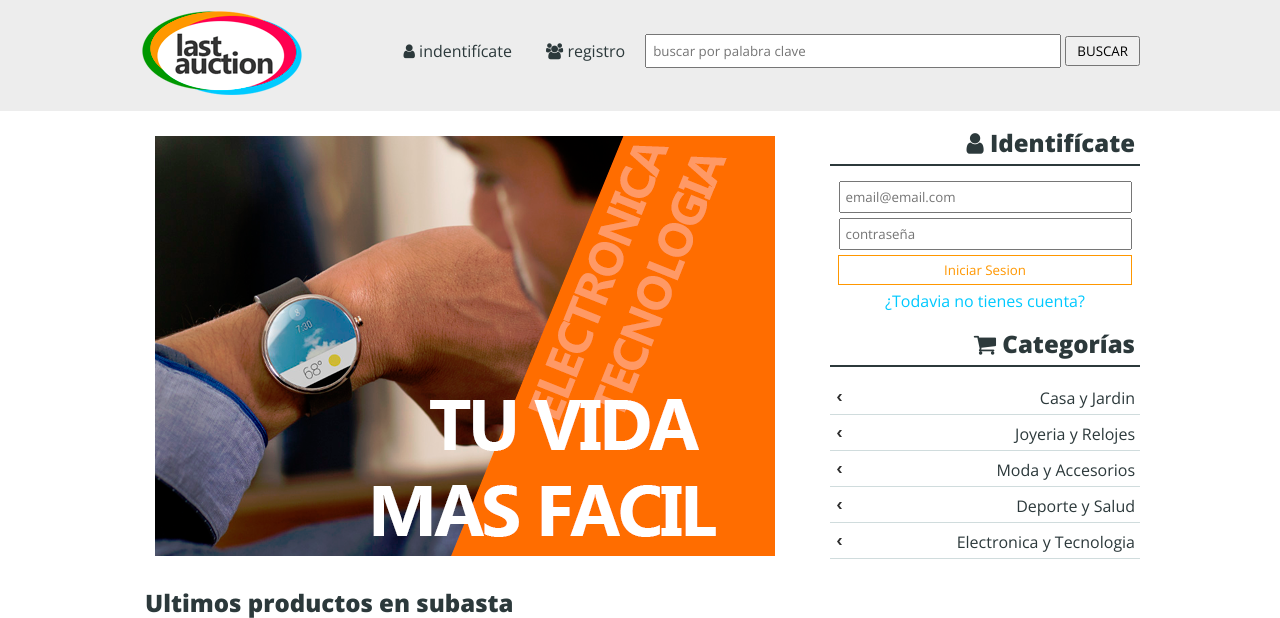
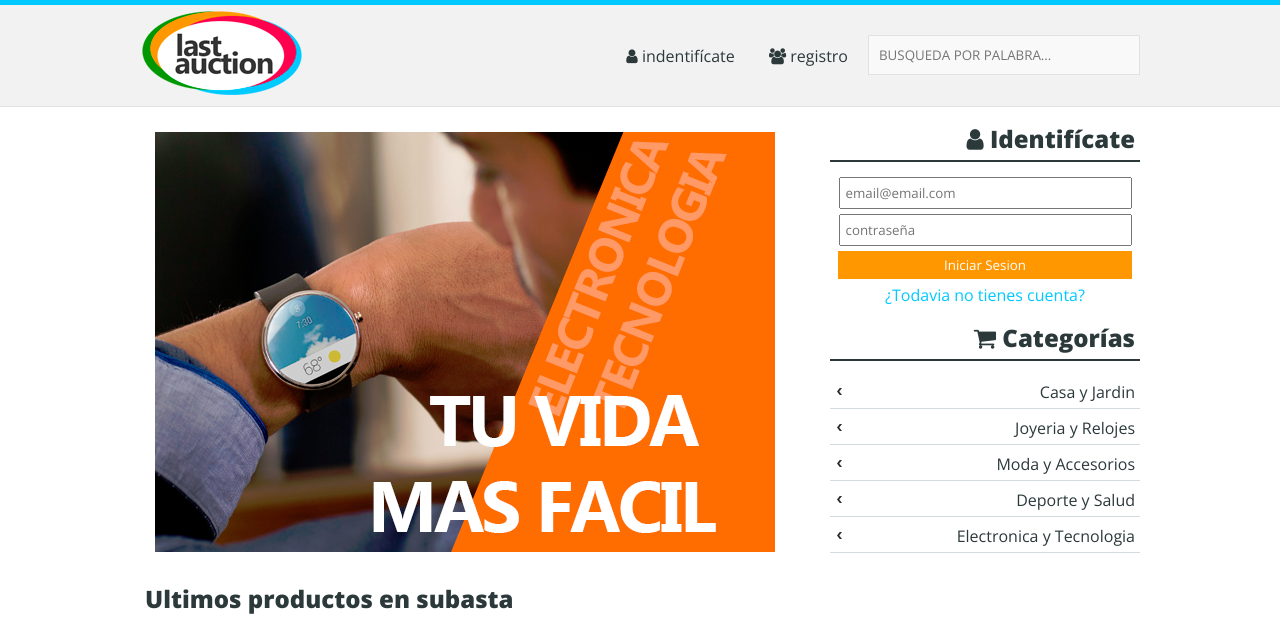
Before and after one commit to pablomario/LastAuction, a PHP site: page / in a window 1280 px wide. Shown: the top 618 px of the page. Run offline with PHP 8.4, Linux system fonts and the light colour scheme; some libraries are stand-ins or nearby versions.

Commit message:
cambios y mejoras

```diff
--- a/estilo/estilo.css
+++ b/estilo/estilo.css
@@ -5,6 +5,7 @@
 	padding: 0px;
 	margin: 0px;
 	font-family: 'Open Sans', sans-serif;
+	transition: .3s;
 }
 
 body{
@@ -34,36 +35,28 @@ p, h1, h2, h3{
 }
 
 nav{
-	padding: 10px;
-	border-bottom: #5f5f5f;
-	background: #ededed;
+	border-top: 5px solid #00c9ff;
+	padding: 5px;
+	border-bottom: 1px solid #e1e1e1;
+	background: #F2F2F2;
 }
 
 nav form{
 	display: inline-block;
 	float: right;
-	margin-top: 24px;
+	margin-top: -10px;
 }
 
 nav form input[type="text"]{
-	width: 400px;
-	padding: 6px;
+	width: 250px;
+	padding: 10px;
+	background: #F9F9F9;
+	border: 1px solid #e1e1e1;
 }
-
-nav form input[type="submit"]{
-
-	padding: 4px 10px 4px 10px;
-
-}
-
-nav form input[type="submit"]:hover{
-
-}
-
 
 nav ul {
 	float: right;
-	margin-top: 30px;
+	margin-top: 35px;
 }
 
 nav ul li{
@@ -78,22 +71,22 @@ nav li a{
 }
 
 nav li .inicio:hover{
-	border-bottom: 3px solid #019700;
+	border-bottom: 1px solid #019700;
 	color: #019700;
 }
 
 nav li .login:hover{
-	border-bottom: 3px solid #ff9700;
+	border-bottom: 1px solid #ff9700;
 	color: #ff9700;
 }
 
 nav li .registro:hover{
-	border-bottom: 3px solid #ff0050;
+	border-bottom: 1px solid #ff0050;
 	color: #ff0050;
 }
 
 nav li .contacto:hover{
-	border-bottom: 3px solid #00c9ff;
+	border-bottom: 1px solid #00c9ff;
 	color: #00c9ff;
 }
 
@@ -140,16 +133,15 @@ header aside form input{
 }
 
 header aside form input[type='submit']{
-	border: 1px solid #ff9700;
-	color: #ff9700;
+	background-color: #ff9700;
+	color: #fff;
 	width: 95%;
 	padding: 5px;
-	background: inherit;
+	border: none;
 }
 
 header aside form input[type='submit']:hover{
-	background-color: #ff9700;
-	color: #2C393B;
+	background-color: #D98200;
 	cursor: pointer;
 }
 
@@ -167,27 +159,27 @@ header aside ul li{
 }
 
 .casa:hover{
-	border-bottom: 2px solid #019700;
+	border-bottom: 1px solid #019700;
 	color: #019700;
 }
 
 .joyeria:hover{
-	border-bottom: 2px solid #ff9700;
+	border-bottom: 1px solid #ff9700;
 	color: #ff9700;
 }
 
 .moda:hover{
-	border-bottom: 2px solid #ff0050;
+	border-bottom: 1px solid #ff0050;
 	color: #ff0050;
 }
 
 .deporte:hover{
-	border-bottom: 2px solid #00c9ff;
+	border-bottom: 1px solid #00c9ff;
 	color: #00c9ff;
 }
 
 .electronica:hover{
-	border-bottom: 2px solid #F76D09;
+	border-bottom: 1px solid #F76D09;
 	color: #F76D09;
 }
 
--- a/index.html
+++ b/index.html
@@ -18,14 +18,15 @@
       <div class="centrado">
         <a href="index.html"><img src="img/logo.png"></a>
 
-        <form action="buscar.php" method="get" accept-charset="utf-8">
-          <input type="text" name="busqueda" value="" placeholder="buscar por palabra clave">
-          <input type="submit" name="buscar" value="BUSCAR">
-        </form>
 
          <ul>
           <li><a href="index.html" class="login"><i class="fa fa-user "></i> indentifícate</a>
           <li><a href="registro.html" class="registro"><i class="fa fa-users "></i> registro</a></li>
+          <li>
+             <form action="buscar.php" method="get" accept-charset="utf-8">
+              <input type="text" name="busqueda" value="" placeholder="BUSQUEDA POR PALABRA...">
+            </form>
+          </li>
         </ul>
 
       </div>
--- a/login.php
+++ b/login.php
@@ -8,6 +8,7 @@
 	if( identificarUsuario($email, $password) ){
 		header('Location: productos.php');
 	}else{
+		echo "MAAAAAAL";
 		//header('Location: index.html');
 	}
 
--- a/php/conexion.php
+++ b/php/conexion.php
@@ -5,7 +5,7 @@
 	 * @return conexion retorna una conexion
 	 */
 	function conexion(){
-		$conexion = new mysqli("127.0.0.1","root","root","lastauction");
+		$conexion = new mysqli("127.0.0.1","root","","lastauction");
 		if(mysqli_connect_errno()){
 			die("Error: " .mysqli_connect_errno());
 		}
```
Also changed, not shown: php/funciones.php (+6 -2 lines), productos.php (+19 -5 lines), pruebas.html (added, +38 -0 lines).
